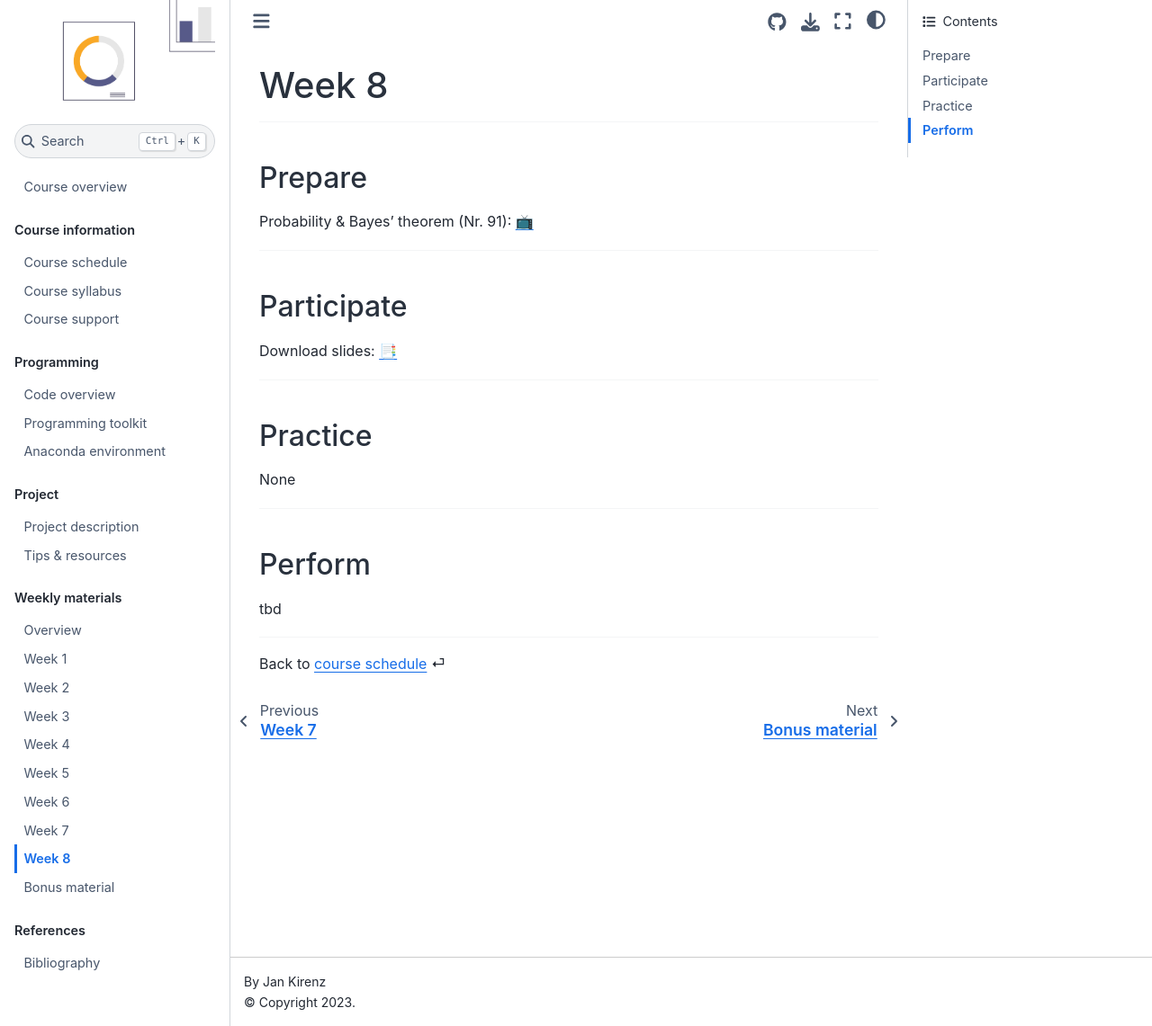
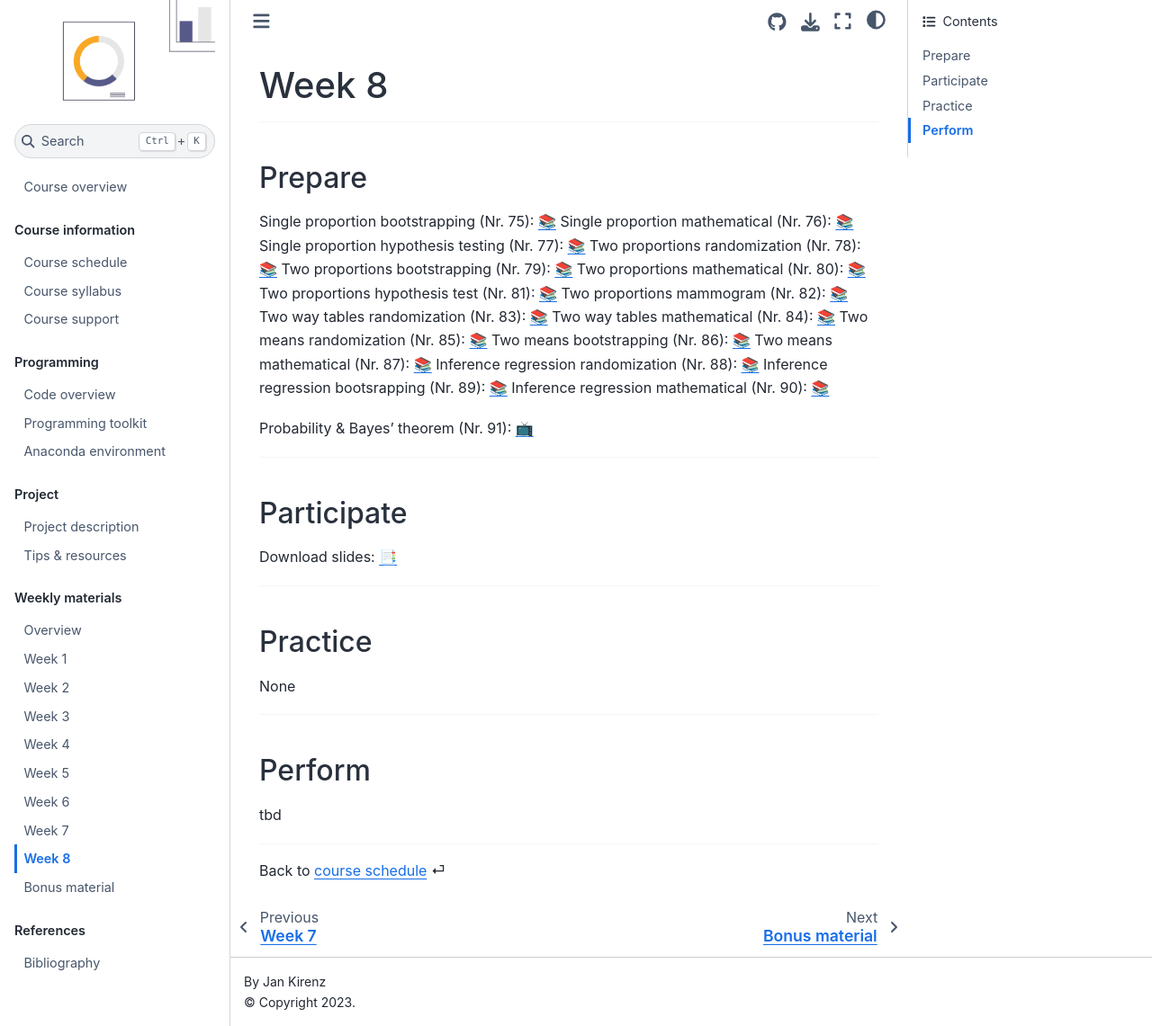
Before and after one commit to as-ws22/website, a Jupyter Book: the page built from weeks/week8.md, in a window 1280 px wide and 1141 px high. Shown: the whole window at 90% size. Built offline with Jupyter Book 1.0.4 settings and Sphinx 7.4.7 and the Sphinx Book theme 1.1.4, drawn with Linux system fonts in a browser that asks for light colours; comment, search, counter and statistics services are not loaded.

Commit message:
Update week8.md

```diff
--- a/weeks/week8.md
+++ b/weeks/week8.md
@@ -5,6 +5,25 @@
 
 (prepare)=
 ## Prepare
+
+
+Single proportion bootstrapping (Nr. 75): [📚](https://openintro-ims.netlify.app/inference-one-prop.html#one-prop-null-boot)
+Single proportion mathematical (Nr. 76): [📚](https://openintro-ims.netlify.app/inference-one-prop.html#one-prop-norm)
+Single proportion hypothesis testing (Nr. 77): [📚](https://openintro-ims.netlify.app/inference-one-prop.html#hypothesis-test-for-a-proportion)
+Two proportions randomization (Nr. 78): [📚](https://openintro-ims.netlify.app/inference-two-props.html#two-prop-errors)
+Two proportions bootstrapping (Nr. 79): [📚](https://openintro-ims.netlify.app/inference-two-props.html#two-prop-boot-ci)
+Two proportions mathematical (Nr. 80): [📚](https://openintro-ims.netlify.app/inference-two-props.html#math-2prop)
+Two proportions hypothesis test (Nr. 81): [📚](https://openintro-ims.netlify.app/inference-two-props.html#hypothesis-test-for-the-difference-between-two-proportions)
+Two proportions mammogram (Nr. 82): [📚](https://openintro-ims.netlify.app/inference-two-props.html#hypothesis-test-for-the-difference-between-two-proportions)
+Two way tables randomization (Nr. 83): [📚](https://openintro-ims.netlify.app/inference-tables.html#randomization-test-of-independence)
+Two way tables mathematical (Nr. 84): [📚](https://openintro-ims.netlify.app/inference-tables.html#mathchisq)
+Two means randomization (Nr. 85): [📚](https://openintro-ims.netlify.app/inference-two-means.html#rand2mean)
+Two means bootstrapping (Nr. 86): [📚](https://openintro-ims.netlify.app/inference-two-means.html#bootstrap-confidence-interval-for-the-difference-in-means)
+Two means mathematical (Nr. 87): [📚](https://openintro-ims.netlify.app/inference-two-means.html#mathematical-model-for-estimating-the-difference-in-means)
+Inference regression randomization (Nr. 88): [📚](https://openintro-ims.netlify.app/inf-model-slr.html#randslope)
+Inference regression bootsrapping (Nr. 89): [📚](https://openintro-ims.netlify.app/inf-model-slr.html#bootbeta1)
+Inference regression mathematical (Nr. 90): [📚](https://openintro-ims.netlify.app/inf-model-slr.html#mathematical-model-interval-for-the-slope)
+
 
 Probability & Bayes' theorem (Nr. 91): [📺 ](https://www.youtube.com/watch?v=HZGCoVF3YvM)
 
```
